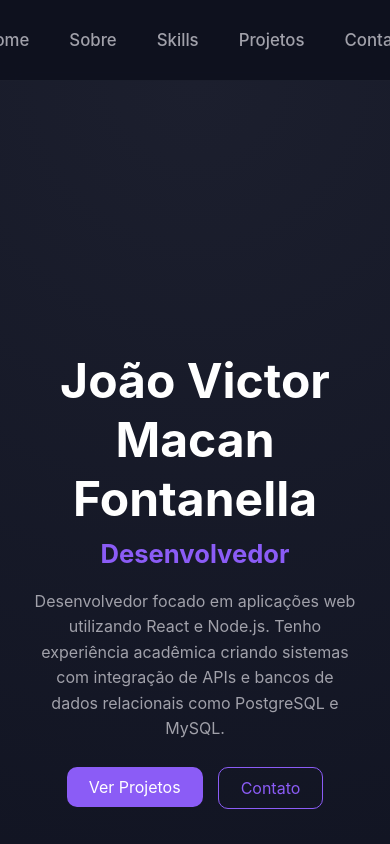
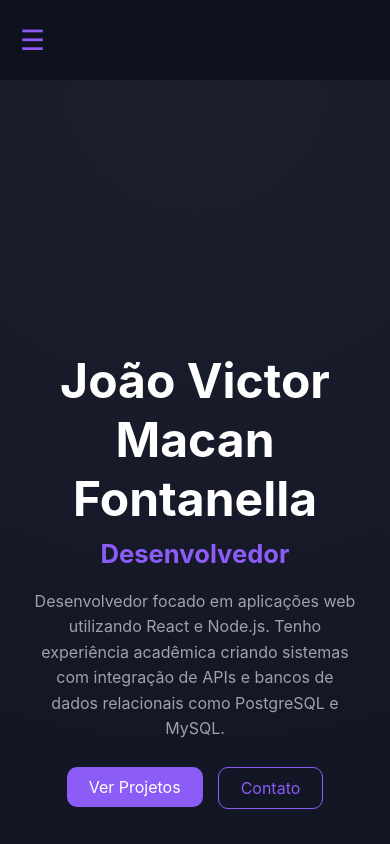
Before and after one commit to JoaoFontanella/Portfolio, a React (Vite) app: page / in a window 390 px wide. Shown: the top 844 px of the page. Built offline with nearby package versions, Linux system fonts and the light colour scheme.

Commit message:
Fix Navbar for Mobile

```diff
--- a/src/components/Navbar.jsx
+++ b/src/components/Navbar.jsx
@@ -1,19 +1,22 @@
-import React from "react";
+import React, { useState } from "react";
 import "../styles/Navbar.css";
-import { Link, useLocation } from "react-router-dom";
+import { Link } from "react-router-dom";
 
 export default function Navbar() {
-  const location = useLocation();
+  const [menuOpen, setMenuOpen] = useState(false);
 
   return (
     <nav>
-      <div className="nav-links">
-        <Link to="/#hero">Home</Link>
-        <Link to="/#about">Sobre</Link>
-        <Link to="/#skills">Skills</Link>
-        <Link to="/#projects">Projetos</Link>
-        <Link to="/#contact">Contato</Link>
-        {/* <Link to="/experiencia">Experiência</Link> */}
+      <div className="menu-toggle" onClick={() => setMenuOpen(!menuOpen)}>
+        ☰
+      </div>
+
+      <div className={`nav-links ${menuOpen ? "active" : ""}`}>
+        <Link to="/#hero" onClick={() => setMenuOpen(false)}>Home</Link>
+        <Link to="/#about" onClick={() => setMenuOpen(false)}>Sobre</Link>
+        <Link to="/#skills" onClick={() => setMenuOpen(false)}>Skills</Link>
+        <Link to="/#projects" onClick={() => setMenuOpen(false)}>Projetos</Link>
+        <Link to="/#contact" onClick={() => setMenuOpen(false)}>Contato</Link>
       </div>
     </nav>
   );
--- a/src/styles/Navbar.css
+++ b/src/styles/Navbar.css
@@ -1,4 +1,3 @@
-/* NAVBAR CONTAINER */
 nav {
   position: fixed;
   top: 0;
@@ -17,13 +16,11 @@ nav {
   border-bottom: 1px solid rgba(255, 255, 255, 0.05);
 }
 
-/* LINKS CONTAINER */
 .nav-links {
   display: flex;
   gap: 40px;
 }
 
-/* LINKS */
 .nav-links a {
   text-decoration: none;
   font-size: 1.05rem;
@@ -33,12 +30,10 @@ nav {
   transition: 0.3s ease;
 }
 
-/* HOVER */
 .nav-links a:hover {
   color: #8b5cf6;
 }
 
-/* UNDERLINE ANIMADO */
 .nav-links a::after {
   content: "";
   position: absolute;
@@ -53,3 +48,48 @@ nav {
 .nav-links a:hover::after {
   width: 100%;
 }
+
+/* BOTÃO HAMBURGUER */
+.menu-toggle {
+  display: none;
+  font-size: 28px;
+  color: white;
+  cursor: pointer;
+}
+
+/* RESPONSIVO */
+@media (max-width: 768px) {
+
+  nav {
+    justify-content: space-between;
+    padding: 0 20px;
+  }
+
+  .menu-toggle {
+    display: block;
+    color: #8b5cf6;
+  }
+
+  .nav-links {
+    position: fixed;
+    top: 80px;
+    left: -500%;
+
+    width: 70%;
+    height: calc(100vh - 80px);
+    padding-left: 25px;
+
+    flex-direction: column;
+    align-items: flex-start;
+    gap: 25px;
+
+    background: rgba(15, 18, 32, 0.95);
+    padding-top: 40px;
+
+    transition: left 0.3s ease;
+  }
+
+  .nav-links.active {
+    left: 0;
+  }
+}
```
